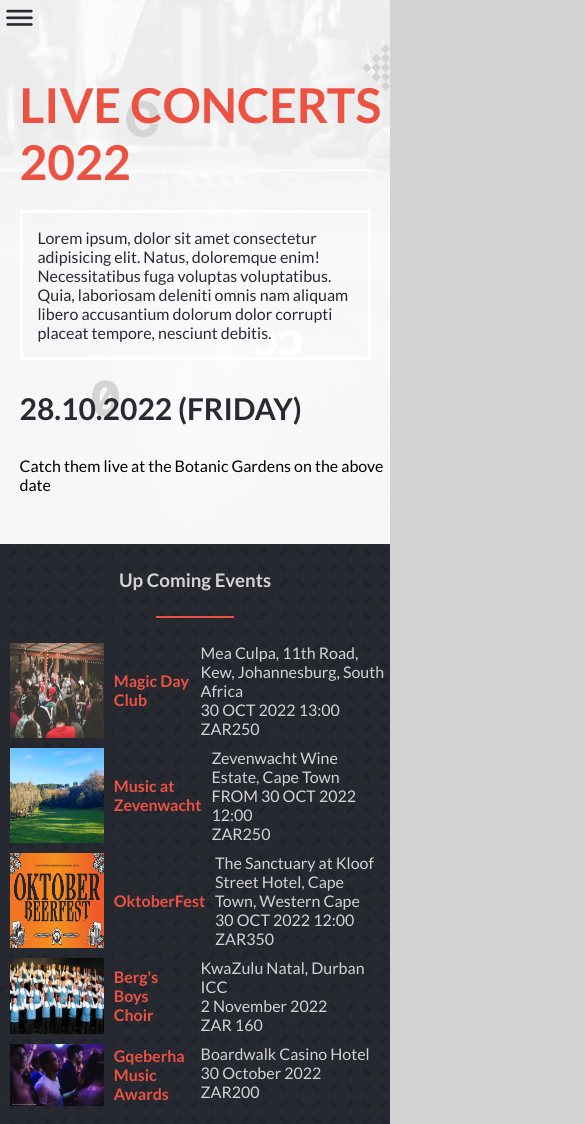
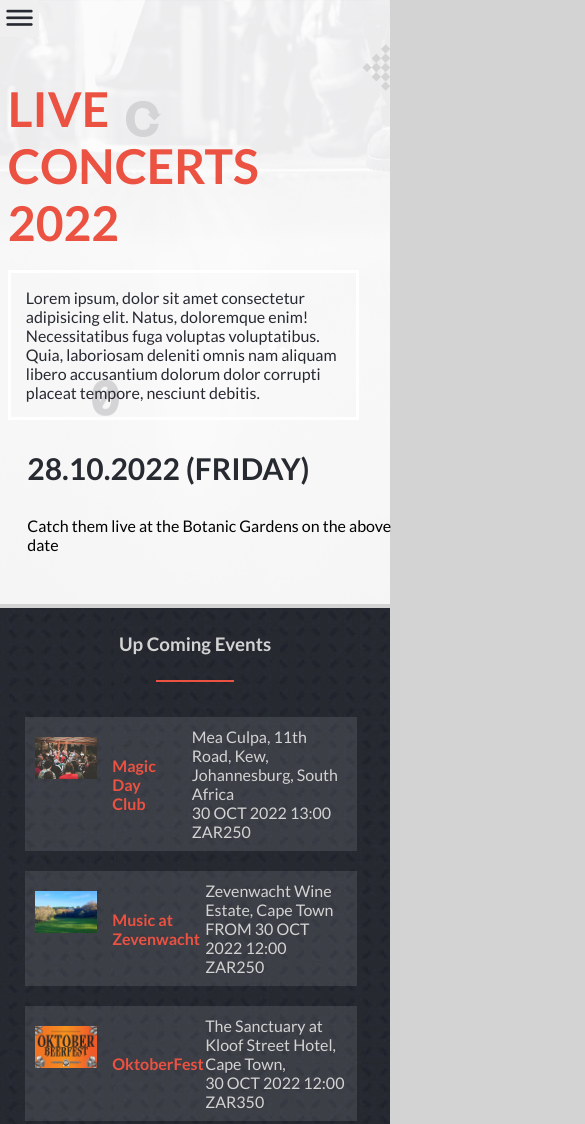
Before and after one commit to SaneMyburg/Capstone-project1, a website: page index.html in a window 390 px wide. Shown: the top 1124 px of the page, 585 px wide, since content can reach past the window. Drawn offline with nearby package versions, Linux system fonts and the light colour scheme.

Commit message:
Fix event class in styles

```diff
--- a/index.html
+++ b/index.html
@@ -71,8 +71,8 @@
         <img src="./images/event3.png" alt="" />
         <h4>OktoberFest</h4>
         <p>
-          The Sanctuary at Kloof Street Hotel, Cape Town, Western Cape <br />30
-          OCT 2022 12:00
+          The Sanctuary at Kloof Street Hotel, Cape Town, <br />30 OCT 2022
+          12:00
           <br />
           ZAR350
         </p>
@@ -85,7 +85,7 @@
           ZAR 160
         </p>
       </div>
-      <div class="event1">
+      <div class="event1 backdrop">
         <img src="./images/event5.png" alt="" />
         <h4>Gqeberha Music Awards</h4>
         <p>Boardwalk Casino Hotel <br />30 October 2022 <br />ZAR200</p>
@@ -97,7 +97,7 @@
     <section class="featured-artists">
       <h3>Featuring Artists</h3>
       <hr class="breakline" />
-      <div artists-list></div>
+      <div class="artists-list"></div>
     </section>
 
     <script src="script.js"></script>
--- a/script.js
+++ b/script.js
@@ -1,6 +1,6 @@
 const artists = [
   {
-    artistImage: './images/AKA_Supa_Mega.png',
+    artistImage: './images/Aka.png',
     artistName: 'Aka Supa Mega',
     artistGenre: 'South African Hip Hop Artist',
     artistInfo: 'Lorem ipsum, dolor sit amet consectetur adipisicing elit.',
@@ -24,7 +24,7 @@ const artists = [
     artistInfo: 'Lorem ipsum, dolor sit amet consectetur adipisicing elit.',
   },
   {
-    artistImage: './images/NASTY-C-COLOUR-2.png',
+    artistImage: './images/Nasty-C.png',
     artistName: 'Nasty C',
     artistGenre: 'South African Hip Hop Artist',
     artistInfo: 'Lorem ipsum, dolor sit amet consectetur adipisicing elit.',
@@ -42,12 +42,12 @@ artists.forEach((e) => {
   const div = document.createElement('div');
   div.innerHTML += `
     <div class="artist-card">
-    <img src="${e.artistImage}">
-    <div>
-       <h3>${e.artistImage}</h3>
-       <h5>${e.artistGenre}</h5>
-       <p>${e.artistInfo}</p>
-    </div>
+      <img src="${e.artistImage}">
+      <div>
+         <h3>${e.artistName}</h3>
+         <h5>${e.artistGenre}</h5>
+         <p>${e.artistInfo}</p>
+      </div>
     </div>
     `;
   featureArtist.append(div);
--- a/style.css
+++ b/style.css
@@ -28,17 +28,25 @@ body {
   cursor: pointer;
 }
 
+.main-container {
+  display: flex;
+  flex-direction: column;
+  width: 100%;
+  margin: 1% 3% 1% 2%;
+}
+
 .main-container h1 {
+  width: 90%;
   font-size: xxx-large;
   color: #ec5242;
   padding-top: 10%;
-  margin-left: 5%;
 }
 
 .para1 {
+  display: flex;
+  justify-content: center;
   width: 90%;
-  margin-left: 5%;
-  margin-top: 5%;
+  margin: 5% 2% 0 0;
   border: 3px solid white;
   padding: 15px;
   color: #272a31;
@@ -77,6 +85,7 @@ body {
   .hamburger {
     display: flex;
     flex-direction: column;
+    margin: 0% 0%;
   }
 
   .hamburger button {
@@ -112,13 +121,18 @@ body {
   }
 
   .event1 {
+    width: 85%;
     display: flex;
-    margin: 0px 5px 10px 10px;
-    gap: 10px;
+    margin: 10px 5px 10px 25px;
+    padding: 10px;
+    gap: 15px;
+    background-color: rgb(255, 255, 255, 0.1);
   }
 
   .event1 img {
-    width: 25%;
+    width: 20%;
+    height: min-content;
+    margin-top: 10px;
   }
 
   .event1 h4 {
```
Also changed, not shown: images/Aka.png (renamed from images/AKA_Supa_Mega.png), images/Nasty-C.png (renamed from images/NASTY-C-COLOUR-2.png).
